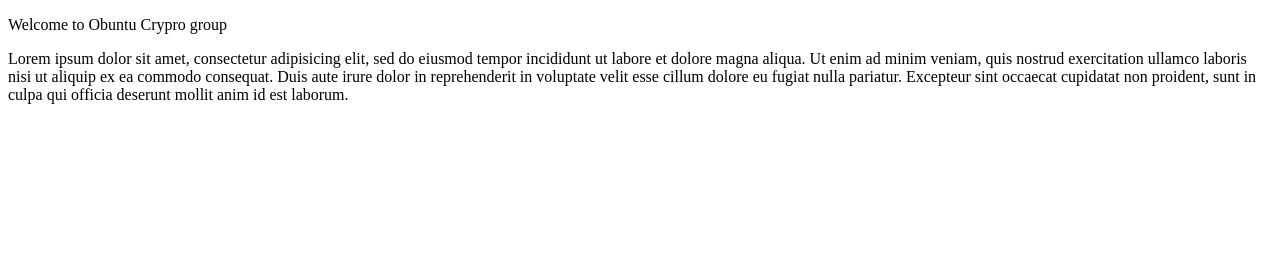
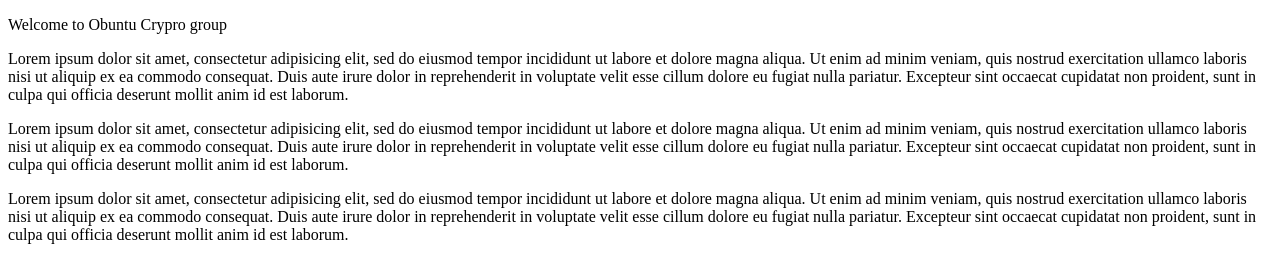
Before and after one commit to Kelly-001-maker/omagweb, a plain HTML site: page myhome.html in a window 1280 px wide. Drawn offline with Linux system fonts and the light colour scheme.

Commit message:
Contributed to this project

```diff
--- a/myhome.html
+++ b/myhome.html
@@ -17,6 +17,22 @@
  		cillum dolore eu fugiat nulla pariatur. Excepteur sint occaecat cupidatat non
  		proident, sunt in culpa qui officia deserunt mollit anim id est laborum.
  	</p>
+	 <p>
+		Lorem ipsum dolor sit amet, consectetur adipisicing elit, sed do eiusmod
+		tempor incididunt ut labore et dolore magna aliqua. Ut enim ad minim veniam,
+		quis nostrud exercitation ullamco laboris nisi ut aliquip ex ea commodo
+		consequat. Duis aute irure dolor in reprehenderit in voluptate velit esse
+		cillum dolore eu fugiat nulla pariatur. Excepteur sint occaecat cupidatat non
+		proident, sunt in culpa qui officia deserunt mollit anim id est laborum.
+	</p>
+	<p>
+		Lorem ipsum dolor sit amet, consectetur adipisicing elit, sed do eiusmod
+		tempor incididunt ut labore et dolore magna aliqua. Ut enim ad minim veniam,
+		quis nostrud exercitation ullamco laboris nisi ut aliquip ex ea commodo
+		consequat. Duis aute irure dolor in reprehenderit in voluptate velit esse
+		cillum dolore eu fugiat nulla pariatur. Excepteur sint occaecat cupidatat non
+		proident, sunt in culpa qui officia deserunt mollit anim id est laborum.
+	</p>
  </div>
 </body>
 </html>
```
